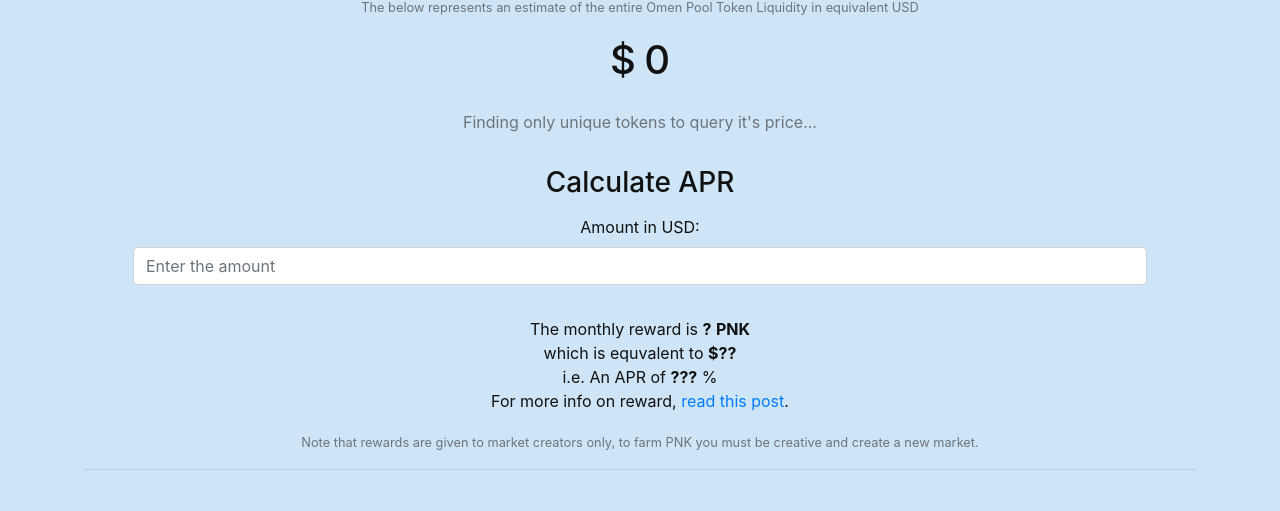
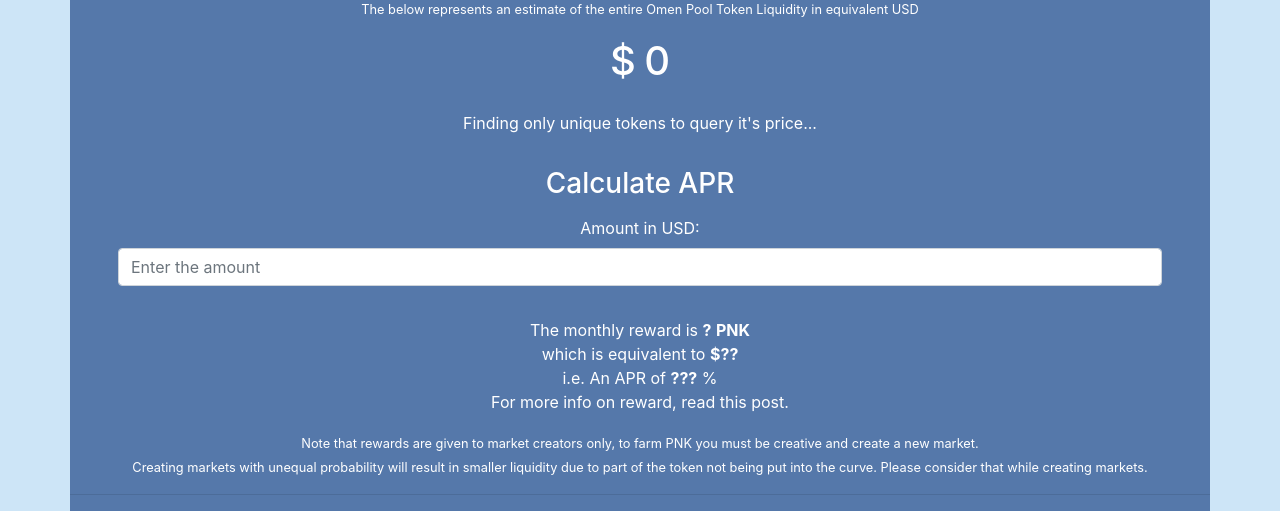
Before and after one commit to BlockchainAsset/Omenpool, a plain HTML site: page index.html in a window 1280 px wide. Shown: the part 450-961 px from the top of the page. Before the commit the page ends 936 px from the top, so only its background shows below. Drawn offline with nearby package versions, Linux system fonts and the light colour scheme; no server answers; a script that the page names is missing.

Commit message:
Design changed and added extra test on warning

```diff
--- a/css/style.css
+++ b/css/style.css
@@ -1,9 +1,34 @@
 body {
     font-family: -apple-system, BlinkMacSystemFont, 'Segoe UI', Roboto, Oxygen, Ubuntu, Cantarell, 'Open Sans', 'Helvetica Neue', sans-serif;
-    background: #cde5f7;
-    color: #111;
+    background: #CDE5F7;
+    color: #fff;
     /* background: #111;
     color: #fff; */
+}
+
+a {
+    color: #fff;
+}
+
+a:hover {
+    color: #CDE5F7;
+}
+
+td {
+    color: #fff;
+}
+
+small {
+    color: #fff;
+}
+
+.container {
+    padding-right: 0px;
+    padding-left: 0px;
+}
+
+#theme-bg {
+    background: #5578AA;
 }
 
 #theme {
@@ -16,10 +41,6 @@
     outline: none;
     background-color: rgba(0, 0, 0, 0);
     padding: 3px 5px 3px 7px;
-}
-
-.header-image {
-    margin: 20px;
 }
 
 .market-details {
--- a/index.html
+++ b/index.html
@@ -9,20 +9,20 @@
     <link rel="stylesheet" href="css/style.css">
 </head>
 <body>
-    <div class="container text-center">
+    <div class="container text-center" id="theme-bg">
         <button id="theme" onclick="changeTheme()">&#9790;</button>
         <div class="header-image">
             <img src="img/PNKFarmingOnOmenHeader.png" alt="PNK Farming On Omen" class="rounded img-fluid">
         </div>
         <div class="market-details">
             <h1>Omen Pool Liquidity</h1>
-            <small class="form-text text-muted">The below represents an estimate of the entire Omen Pool Token Liquidity in equivalent USD</small>
+            <small class="form-text">The below represents an estimate of the entire Omen Pool Token Liquidity in equivalent USD</small>
             <div id="omen-market-details">
                 <h1>$</h1>
                 <h1 id="omen-market-usd">0</h1>
             </div>
         </div>
-        <div id="status" class="text-muted">
+        <div id="status">
             Finding all the Fixed Product Market Makers...
         </div>
         <div>
@@ -35,12 +35,13 @@
             </div>
             <div id="calculate-apr">
                 The monthly reward is <div id="pnk">?</div> <b>PNK</b><br>
-                which is equvalent to <b>$</b><div id="dollar">??</div><br>
+                which is equivalent to <b>$</b><div id="dollar">??</div><br>
                 i.e. An APR of <div id="apr">???</div> %<br>
             </div>
             <div class="reward-rules">
                 <p>For more info on reward, <a href="https://blog.kleros.io/make-pnk-with-omen-conditional-markets-a-guide/" target="_blank">read this post</a>.</p>
-                <small class="text-muted">Note that rewards are given to market creators only, to farm PNK you must be creative and create a new market.</small>
+                <small>Note that rewards are given to market creators only, to farm PNK you must be creative and create a new market.</small><br>
+                <small>Creating markets with unequal probability will result in smaller liquidity due to part of the token not being put into the curve. Please consider that while creating markets.</small>
             </div>
             <hr>
             <div id="market-list"></div>
--- a/js/check.js
+++ b/js/check.js
@@ -32,7 +32,7 @@
 function addFPMMList(Title, FPMM, PNKAmount, PNKUSDAmount, USDAmount){
 	let head =
 	'<table class="table table-striped" id="market-table">'+
-	'<thead class="thead-dark" id="market-table-head"><tr>'+
+	'<thead id="market-table-head" class="thead-light" id="market-table-head"><tr>'+
 	'<th scope="col">Title</th>'+
 	'<th scope="col">Pool Liquidity</th>'+
 	'<th scope="col">Monthly PNK</th>'+
--- a/js/theme.js
+++ b/js/theme.js
@@ -2,19 +2,25 @@
     currentTheme = document.getElementById('theme').innerHTML;
     if(currentTheme == '☾'){
         document.getElementById('theme').innerHTML = '&#9788;';
-        document.body.style.background = '#111';
+        document.body.style.background = '#1f1f1f';
         document.body.style.color = '#fff';
+        document.getElementById('theme-bg').style.background = '#111';
         document.getElementById('theme').style.color = '#fff';
         document.getElementById('theme').style.paddingBottom = '6px';
+        // document.getElementById('market-table').classList.remove("table-light")
         document.getElementById('market-table').classList.add("table-dark")
+        document.getElementById('market-table-head').classList.remove("thead-light")
     }
     else{
         document.getElementById('theme').innerHTML = '&#9790;';
-        document.body.style.background = '#cde5f7';
-        document.body.style.color = '#111';
+        document.body.style.background = '#CDE5F7';
+        document.body.style.color = '#fff';
+        document.getElementById('theme-bg').style.background = '#5578AA';
         document.getElementById('theme').style.color = '#111';
         document.getElementById('theme').style.paddingTop = '3px';
         document.getElementById('theme').style.paddingBottom = '3px';
         document.getElementById('market-table').classList.remove("table-dark")
+        // document.getElementById('market-table').classList.add("table-light")
+        document.getElementById('market-table-head').classList.add("thead-light")
     }
 }
```
Also changed, not shown: img/PNKFarmingOnOmenHeader.png.
